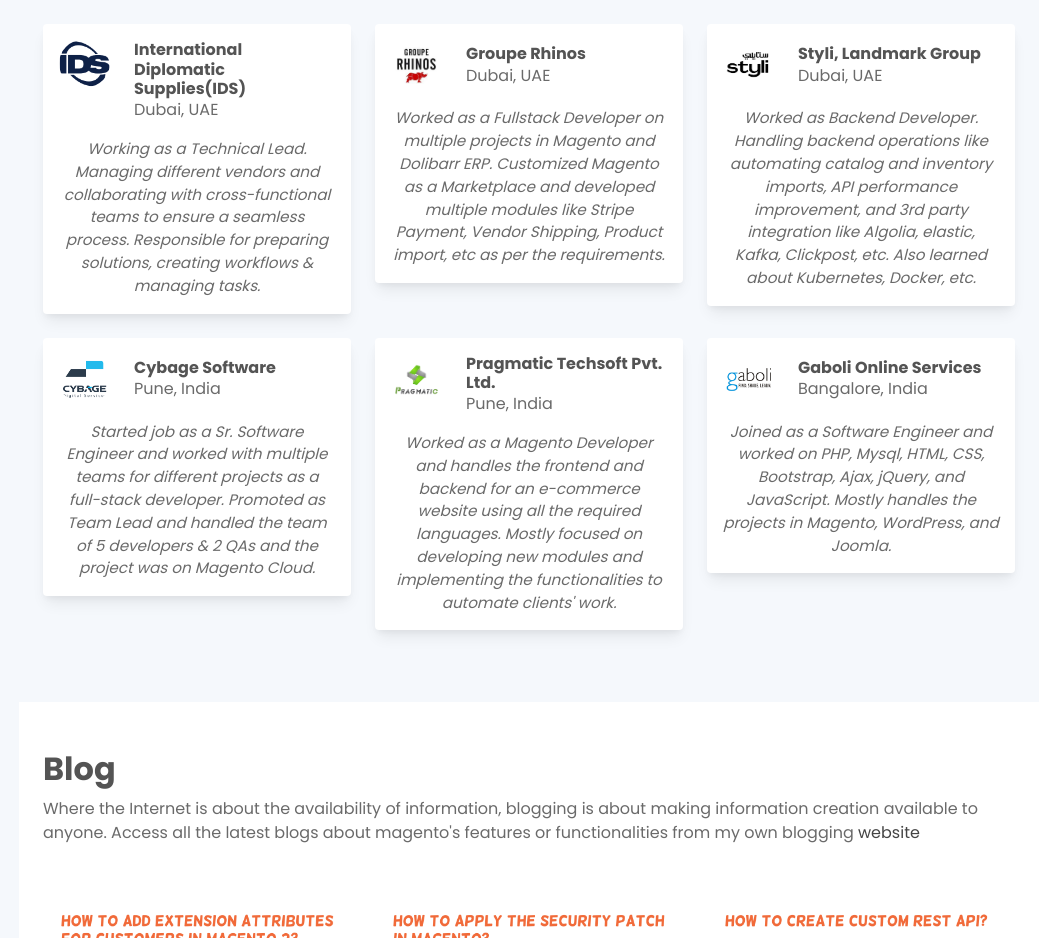
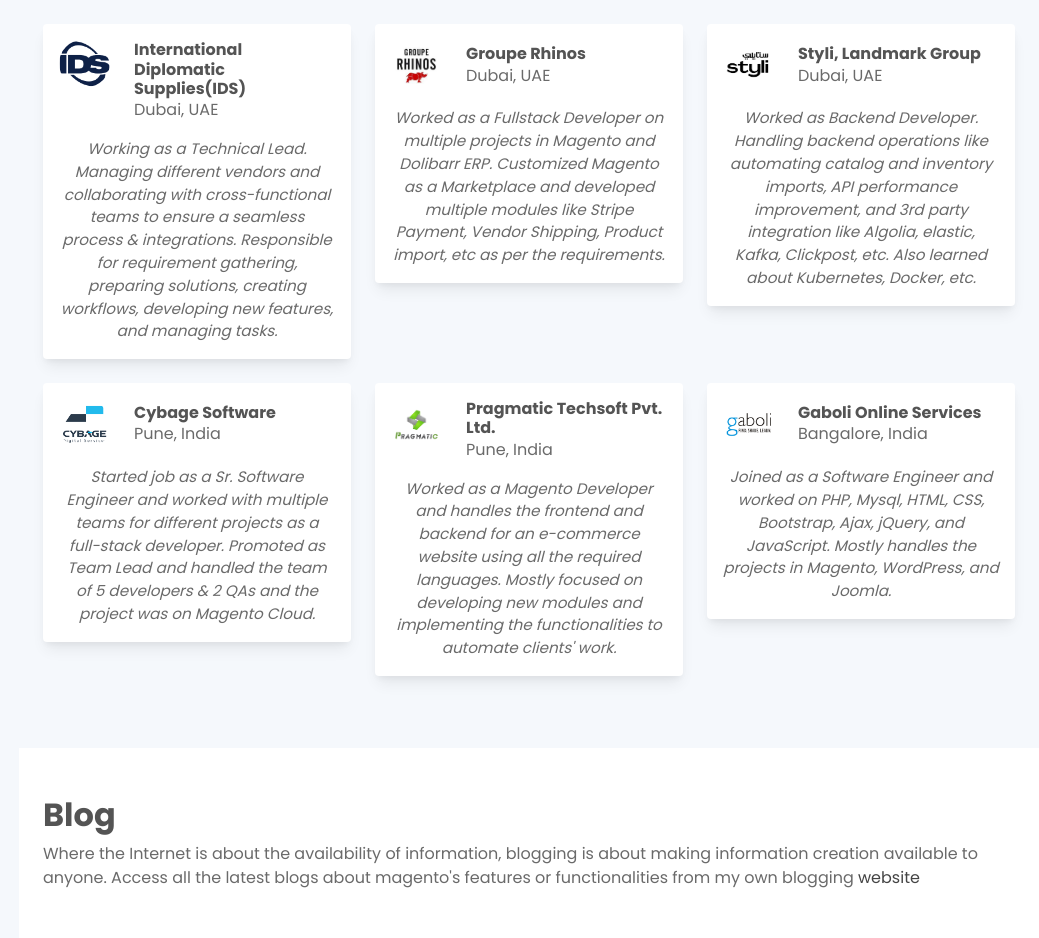
Before and after one commit to ga3003/ga3003.github.io, a plain HTML site: page index.html in a window 1280 px wide. Shown: the part 3080-4018 px from the top of the page, without its empty margins (241-1280 px from the left). Drawn offline with nearby package versions, Linux system fonts and the light colour scheme.

Commit message:
Update index.html

```diff
--- a/index.html
+++ b/index.html
@@ -227,7 +227,7 @@
                                 </div>
                             </div>
                             <div class="det text-center">
-                                <p class="fs-7 fst-italic">Working as a Technical Lead. Managing different vendors and collaborating with cross-functional teams to ensure a seamless process. Responsible for preparing solutions, creating workflows & managing tasks.</p>
+                                <p class="fs-7 fst-italic">Working as a Technical Lead. Managing different vendors and collaborating with cross-functional teams to ensure a seamless process & integrations. Responsible for requirement gathering, preparing solutions, creating workflows, developing new features, and managing tasks.</p>
                             </div>
                        </div>
                     </div>
```
